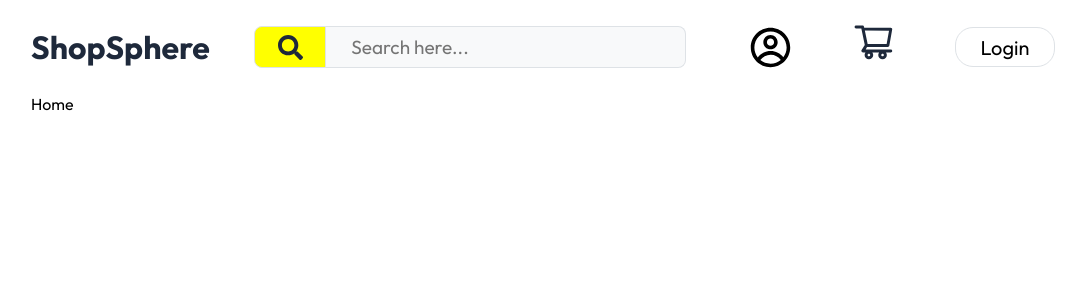
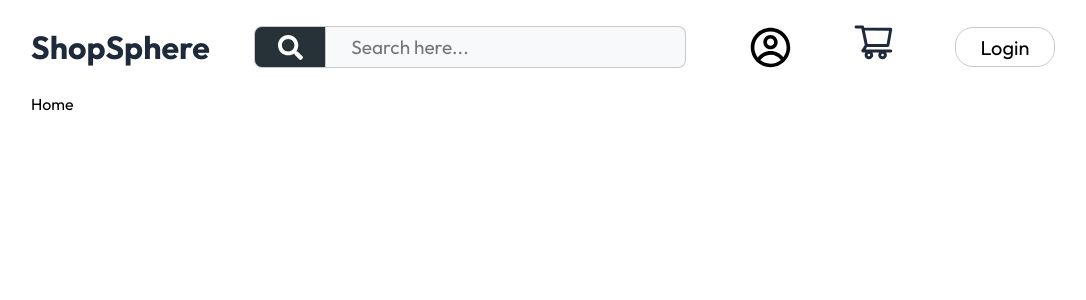
Before and after one commit to aijayant/ecom, a React (Vite) app in the folder frontend/: page / in a window 1280 px wide. Shown: the top 300 px of the page, without its empty margins (97-1183 px from the left). Built offline with nearby package versions, Linux system fonts and the light colour scheme.

Commit message:
Changed color and background color Search icon

```diff
--- a/frontend/src/Components/Navbar/Navbar.css
+++ b/frontend/src/Components/Navbar/Navbar.css
@@ -2,7 +2,7 @@
   --bg-light: #f8f9fa;
   --text-dark: #1e293b;
   --accent-blue: #0d6efd;
-  --border-gray: #dee2e6;
+  --border-gray: #c9c9c9;
 }
 
 .navbar {
@@ -41,7 +41,7 @@
   display: flex;
   justify-content: center;
   align-items: center;
-  background-color: yellow;
+  background-color: #263238;
   border-radius: 8px 0px 0px 8px;
   outline: none;
 }
@@ -51,6 +51,7 @@
   color: var(--text-dark);
   cursor: pointer;
   transition: all 0.2s ease;
+  color: #fff
 }
 
 .serach-function .search-icon-div .serach-icon:hover {
```
